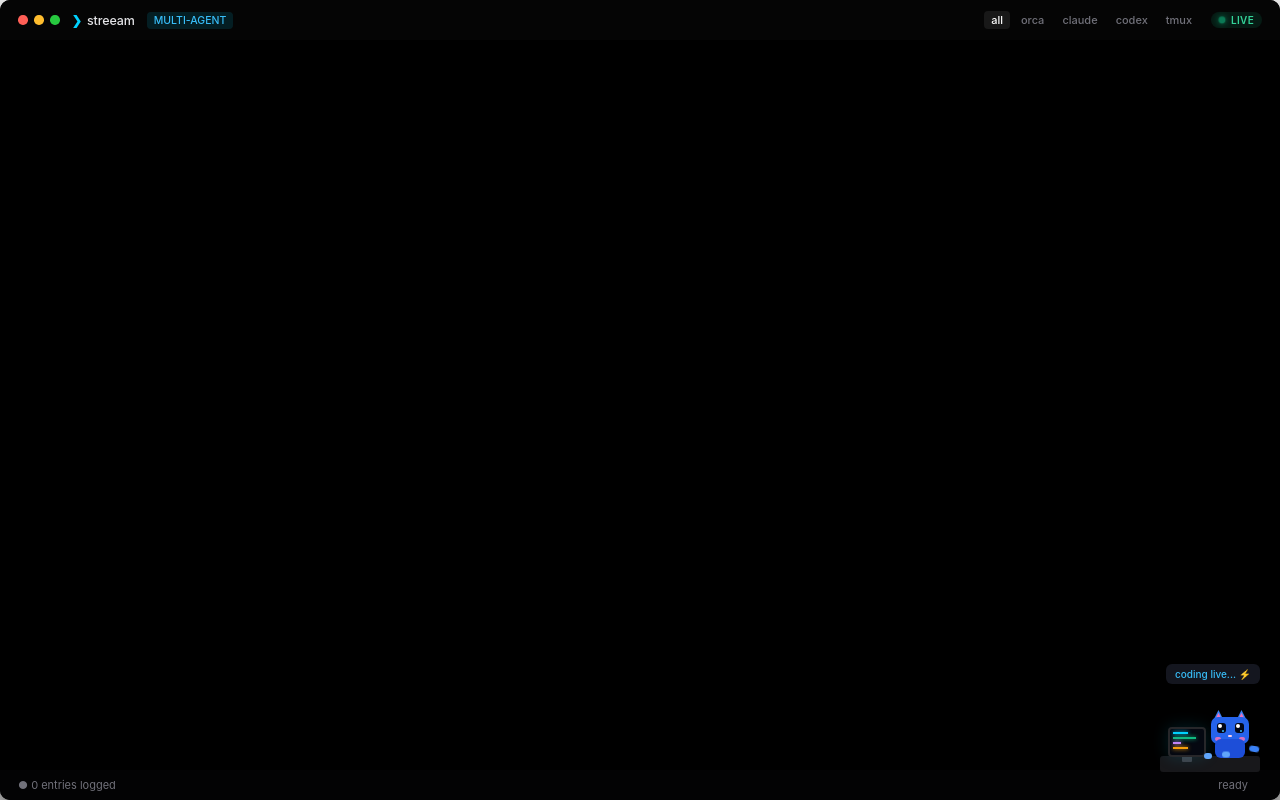
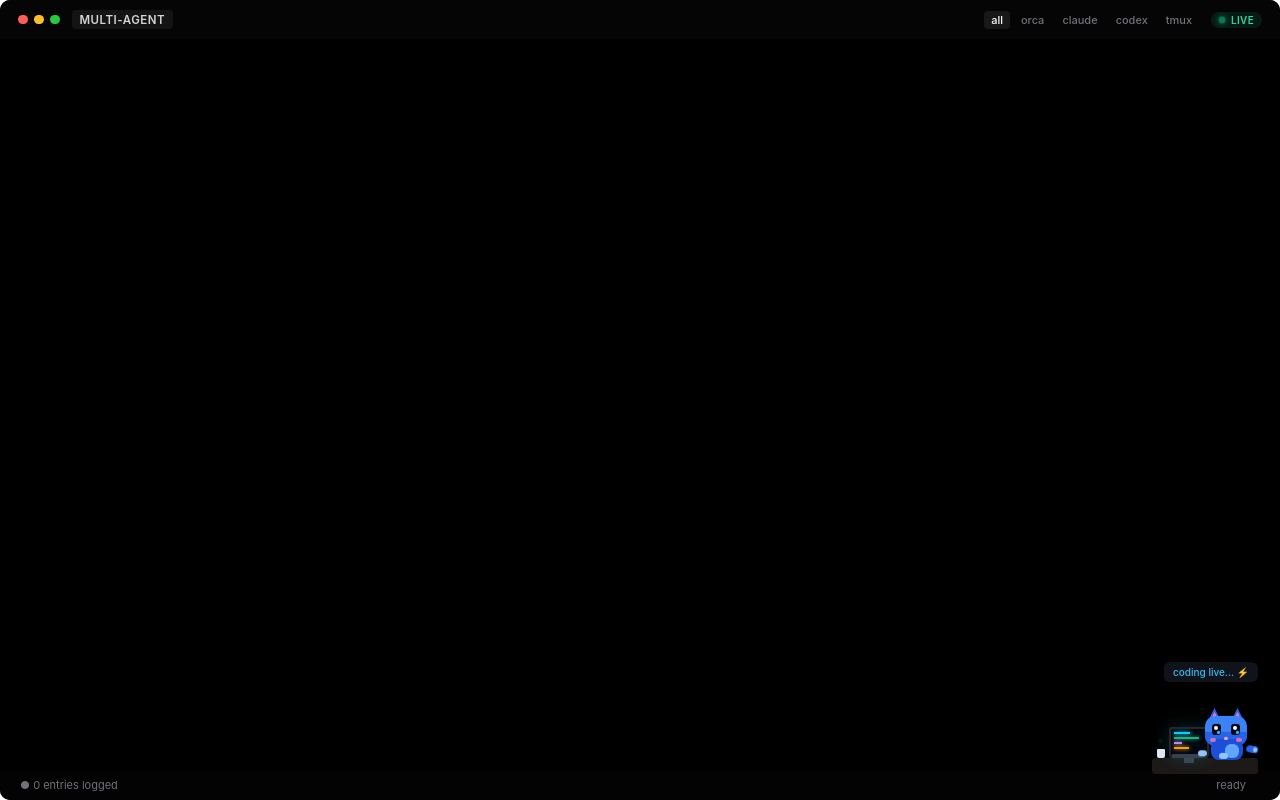
Before and after one commit to 1nickzakharov-glitch/Streeam, a website: page public/index.html in a window 1280 px wide. Drawn offline with Linux system fonts and the light colour scheme.

Commit message:
style: remove streeam title, fix left text alignment, make meta translucent, and enhance realistic cyber cat

```diff
--- a/public/index.html
+++ b/public/index.html
@@ -3,19 +3,17 @@
 <head>
     <meta charset="UTF-8">
     <meta name="viewport" content="width=device-width, initial-scale=1.0">
-    <title>Streeam — Clean Developer Terminal</title>
+    <title>Live Dev Terminal</title>
     <style>
         @import url('https://fonts.googleapis.com/css2?family=Inter:wght@400;450;500;600&display=swap');
 
         :root {
-            /* Чистый глубокий чёрный фон */
             --bg-term: #000000;
             --bg-header: #050505;
 
-            /* Цвета текста и заливок (БЕЗ ОБВОДОК) */
-            --text-main: #d4d4d8;
-            --text-dim: #71717a;
-            --text-muted: #52525b;
+            --text-main: #e4e4e7;
+            --text-meta: rgba(255, 255, 255, 0.40); /* Заметно более прозрачный для таймкодов и префиксов */
+            --text-badge: rgba(255, 255, 255, 0.50);
 
             --user-cyan: #00d2ff;
             --user-bg: rgba(0, 210, 255, 0.08);
@@ -23,8 +21,7 @@
             --green-done: #10b981;
             --green-bg: rgba(16, 185, 129, 0.12);
 
-            /* Натуральный пропорциональный шрифт как в интерфейсах macOS/Pi */
-            --font-ui: -apple-system, BlinkMacSystemFont, "SF Pro Text", "SF Pro Display", "Inter", "Helvetica Neue", sans-serif;
+            --font-ui: -apple-system, BlinkMacSystemFont, "SF Pro Text", "SF Pro Display", "Inter", sans-serif;
             --font-code: "SF Mono", Menlo, Monaco, monospace;
         }
 
@@ -44,7 +41,7 @@
             -webkit-font-smoothing: antialiased;
         }
 
-        /* Никаких жестких обводок, чистый минималистичный блок */
+        /* Чистый терминальный фрейм */
         .terminal-container {
             width: 100%;
             height: 100%;
@@ -52,7 +49,6 @@
             flex-direction: column;
             background: var(--bg-term);
             border-radius: 10px;
-            box-shadow: 0 20px 50px rgba(0, 0, 0, 0.95);
             position: relative;
             overflow: hidden;
         }
@@ -61,7 +57,7 @@
         .terminal-header {
             flex-shrink: 0;
             background: var(--bg-header);
-            padding: 11px 18px;
+            padding: 10px 18px;
             display: flex;
             align-items: center;
             justify-content: space-between;
@@ -88,28 +84,15 @@
         .dot-yellow { background: #ffbd2e; }
         .dot-green { background: #27c93f; }
 
-        .terminal-title {
-            font-size: 12.5px;
-            font-weight: 500;
-            letter-spacing: -0.1px;
-            color: #e4e4e7;
-            display: flex;
-            align-items: center;
-            gap: 5px;
-        }
-
-        .prompt-symbol {
-            color: #00d2ff;
+        /* Чистая индикация активного рабочего пространства */
+        .workspace-title {
+            font-size: 11.5px;
             font-weight: 600;
-        }
-
-        .project-tag {
-            font-size: 10.5px;
-            font-weight: 500;
-            padding: 2px 7px;
+            letter-spacing: 0.5px;
+            padding: 2.5px 8px;
             border-radius: 4px;
-            background: rgba(0, 210, 255, 0.12);
-            color: #38bdf8;
+            background: rgba(255, 255, 255, 0.06);
+            color: #d4d4d8;
             text-transform: uppercase;
         }
 
@@ -177,17 +160,17 @@
             50% { opacity: 0.6; transform: scale(1.15); }
         }
 
-        /* Лента сообщений: свободные отступы между карточками, плотное аккуратное межстрочное */
+        /* Лента сообщений: ровное идеальное выравнивание по левому краю без лишних паразитных отступов */
         .terminal-stream {
             flex: 1;
-            padding: 20px 22px;
+            padding: 18px 22px;
             overflow-y: auto;
             display: flex;
             flex-direction: column;
-            gap: 22px; /* Просторные комфортные отступы между записями */
+            gap: 20px;
             scroll-behavior: smooth;
             scrollbar-width: none;
-            padding-bottom: 110px; /* Свободное место для питомца внизу */
+            padding-bottom: 110px;
         }
 
         .terminal-stream::-webkit-scrollbar {
@@ -197,7 +180,9 @@
         .log-entry {
             display: flex;
             flex-direction: column;
-            gap: 5px;
+            gap: 4px;
+            padding: 0;
+            margin: 0;
             animation: fadeIn 0.16s ease-out;
         }
 
@@ -206,17 +191,20 @@
             to { opacity: 1; transform: translateY(0); }
         }
 
+        /* Префиксы и время: прозрачнее основного текста, выровнены строго по левой оси */
         .log-meta {
             display: flex;
             align-items: center;
             gap: 8px;
             font-size: 11px;
-            color: var(--text-dim);
+            color: var(--text-meta);
+            padding: 0;
+            margin: 0;
         }
 
         .time-text {
-            color: #52525b;
-            font-size: 10.5px;
+            color: var(--text-meta);
+            font-size: 10px;
             font-family: var(--font-code);
         }
 
@@ -225,31 +213,33 @@
             font-weight: 600;
             letter-spacing: 0.3px;
             text-transform: uppercase;
-            padding: 1px 6px;
-            border-radius: 4px;
+            padding: 1px 5px;
+            border-radius: 3px;
             background: rgba(255, 255, 255, 0.05);
-            color: #a1a1aa;
+            color: var(--text-badge);
         }
 
-        /* Плотное, натуральное межстрочное расстояние без моноширинности */
         .title-text {
             font-size: 13.5px;
-            line-height: 1.38; /* Аккуратное читабельное межстрочное */
-            color: #a1a1aa;    /* Спокойный терминальный серый */
+            line-height: 1.38;
+            color: var(--text-main);
             font-weight: 400;
             letter-spacing: -0.15px;
             word-break: break-word;
+            padding: 0;
+            margin: 0;
         }
 
-        /* 1. Сообщение пользователя: ТОЛЬКО мягкая заливка, БЕЗ ОБВОДКИ */
+        /* Сообщение пользователя: аккуратная мягкая заливка, сбалансированные внутренние отступы */
         .log-user {
             background: var(--user-bg);
             border-radius: 7px;
-            padding: 12px 16px;
+            padding: 12px 14px;
+            margin: -2px 0;
         }
 
         .log-user .badge {
-            background: rgba(0, 210, 255, 0.2);
+            background: rgba(0, 210, 255, 0.18);
             color: #38bdf8;
         }
 
@@ -257,10 +247,9 @@
             color: #f0f9ff;
             font-weight: 450;
             font-size: 14px;
-            line-height: 1.38;
         }
 
-        /* 2. Завершенный шаг: чистая зеленая заливка галочки, БЕЗ ОБВОДОК */
+        /* Завершенный шаг */
         .log-done .title-text {
             color: #6ee7b7;
             display: flex;
@@ -281,7 +270,7 @@
         /* Нижняя строка */
         .terminal-footer {
             flex-shrink: 0;
-            padding: 8px 18px;
+            padding: 8px 20px;
             background: #030304;
             display: flex;
             align-items: center;
@@ -303,12 +292,12 @@
         @keyframes blink { 50% { opacity: 0; } }
 
         /* =========================================================
-           ВЫСОКОДЕТАЛИЗИРОВАННЫЙ МИЛЫЙ ПИКСЕЛЬНЫЙ ПИТОМЕЦ (Bottom Right)
+           РЕАЛИСТИЧНЫЙ, ЖИВОЙ И ДЕТАЛИЗИРОВАННЫЙ КИБЕР-КОТИК
            ========================================================= */
         .pixel-buddy-wrapper {
             position: absolute;
-            bottom: 28px;
-            right: 20px;
+            bottom: 26px;
+            right: 22px;
             display: flex;
             flex-direction: column;
             align-items: flex-end;
@@ -317,7 +306,7 @@
         }
 
         .pet-speech-cloud {
-            background: #14161f;
+            background: #11131a;
             border-radius: 6px;
             padding: 4px 9px;
             font-size: 10px;
@@ -325,7 +314,7 @@
             color: #38bdf8;
             margin-bottom: 6px;
             white-space: nowrap;
-            box-shadow: 0 4px 14px rgba(0, 0, 0, 0.7);
+            box-shadow: 0 4px 14px rgba(0, 0, 0, 0.8);
             animation: petBounce 3s ease-in-out infinite;
         }
 
@@ -334,35 +323,61 @@
             50% { transform: translateY(-2.5px); }
         }
 
-        /* Крупный, высокодетализированный питомец */
+        /* Реалистичный пиксельный котик со столом, лампой, кружкой и клавиатурой */
         .pixel-pet {
-            width: 100px;
-            height: 80px;
+            width: 106px;
+            height: 84px;
             position: relative;
             image-rendering: pixelated;
         }
 
-        /* Рабочий стол */
+        /* Стол */
         .pet-desk {
             position: absolute;
             bottom: 0;
             left: 0;
-            width: 100px;
+            width: 106px;
             height: 16px;
-            background: #18181b;
+            background: #1c1917;
             border-radius: 3px;
         }
 
-        /* Монитор с эффектом свечения */
+        /* Кофейная кружка с паром */
+        .pet-coffee {
+            position: absolute;
+            bottom: 16px;
+            left: 5px;
+            width: 8px;
+            height: 9px;
+            background: #e2e8f0;
+            border-radius: 1px 1px 2px 2px;
+        }
+        .coffee-steam {
+            position: absolute;
+            top: -6px;
+            left: 2px;
+            width: 3px;
+            height: 5px;
+            background: rgba(255, 255, 255, 0.4);
+            border-radius: 2px;
+            animation: steamFloat 1.8s infinite ease-out;
+        }
+        @keyframes steamFloat {
+            0% { transform: translateY(0) scaleX(0.8); opacity: 0; }
+            50% { opacity: 0.6; }
+            100% { transform: translateY(-5px) scaleX(1.4); opacity: 0; }
+        }
+
+        /* Монитор с клавиатурой */
         .pet-pc {
             position: absolute;
-            bottom: 15px;
-            left: 8px;
-            width: 38px;
-            height: 30px;
+            bottom: 16px;
+            left: 17px;
+            width: 40px;
+            height: 31px;
             background: #27272a;
-            border-radius: 4px;
-            box-shadow: 0 0 16px rgba(0, 210, 255, 0.15);
+            border-radius: 3px;
+            box-shadow: 0 0 16px rgba(0, 210, 255, 0.18);
         }
 
         .pet-screen {
@@ -371,7 +386,7 @@
             left: 2px;
             right: 2px;
             bottom: 2px;
-            background: #050811;
+            background: #030712;
             border-radius: 2px;
             overflow: hidden;
         }
@@ -380,7 +395,7 @@
             position: absolute;
             top: 3px;
             left: 3px;
-            width: 18px;
+            width: 20px;
             height: 2px;
             background: #00d2ff;
             box-shadow: 0 0 4px #00d2ff;
@@ -391,7 +406,7 @@
             position: absolute;
             top: 8px;
             left: 3px;
-            width: 26px;
+            width: 28px;
             height: 2px;
             background: #10b981;
             box-shadow: 0 0 4px #10b981;
@@ -402,7 +417,7 @@
             position: absolute;
             top: 13px;
             left: 3px;
-            width: 14px;
+            width: 16px;
             height: 2px;
             background: #c084fc;
             box-shadow: 0 0 4px #c084fc;
@@ -413,7 +428,7 @@
             position: absolute;
             top: 18px;
             left: 3px;
-            width: 20px;
+            width: 24px;
             height: 2px;
             background: #f59e0b;
             box-shadow: 0 0 4px #f59e0b;
@@ -425,44 +440,54 @@
 
         .pet-pc-stand {
             position: absolute;
-            bottom: 10px;
-            left: 22px;
+            bottom: 11px;
+            left: 32px;
             width: 10px;
             height: 6px;
             background: #3f3f46;
+        }
+
+        /* Клавиатура */
+        .pet-keyboard {
+            position: absolute;
+            bottom: 16px;
+            left: 20px;
+            width: 32px;
+            height: 4px;
+            background: #374151;
             border-radius: 1px;
         }
 
-        /* Милый детализированный кибер-котик */
+        /* Сам реалистичный котик (живой мех, анатомия ушек, мордочки, светящийся воротничок) */
         .pet-creature {
             position: absolute;
             bottom: 14px;
             right: 8px;
-            width: 44px;
-            height: 48px;
-            animation: creatureBreathe 2.5s ease-in-out infinite;
+            width: 48px;
+            height: 52px;
+            animation: catBreathing 2.4s ease-in-out infinite;
         }
 
-        @keyframes creatureBreathe {
-            0%, 100% { transform: translateY(0); }
-            50% { transform: translateY(-1.5px); }
+        @keyframes catBreathing {
+            0%, 100% { transform: translateY(0) scaleY(1); }
+            50% { transform: translateY(-1.5px) scaleY(1.02); }
         }
 
-        /* Ушки с розовой серединкой */
+        /* Ушки с розовой сердцевиной и шерстинками */
         .pet-ear-left {
             position: absolute;
             top: 0;
-            left: 5px;
-            width: 11px;
-            height: 11px;
-            background: #3b82f6;
+            left: 6px;
+            width: 13px;
+            height: 13px;
+            background: #2563eb;
             clip-path: polygon(50% 0%, 0% 100%, 100% 100%);
         }
         .pet-ear-left::after {
             content: '';
             position: absolute;
-            top: 3px;
-            left: 2px;
+            top: 4px;
+            left: 3px;
             width: 7px;
             height: 7px;
             background: #f472b6;
@@ -472,58 +497,71 @@
         .pet-ear-right {
             position: absolute;
             top: 0;
-            right: 5px;
-            width: 11px;
-            height: 11px;
-            background: #3b82f6;
+            right: 6px;
+            width: 13px;
+            height: 13px;
+            background: #2563eb;
             clip-path: polygon(50% 0%, 0% 100%, 100% 100%);
         }
         .pet-ear-right::after {
             content: '';
             position: absolute;
-            top: 3px;
-            right: 2px;
+            top: 4px;
+            right: 3px;
             width: 7px;
             height: 7px;
             background: #f472b6;
             clip-path: polygon(50% 0%, 0% 100%, 100% 100%);
         }
 
-        /* Голова котика */
+        /* Голова котика с мягкими гранями */
         .pet-head {
             position: absolute;
-            top: 7px;
+            top: 8px;
             left: 3px;
-            width: 38px;
-            height: 27px;
-            background: #2563eb;
-            border-radius: 7px;
+            width: 42px;
+            height: 30px;
+            background: #3b82f6;
+            border-radius: 10px;
+            overflow: hidden;
         }
 
-        /* Большие выразительные глаза */
+        /* Тень мордочки */
+        .pet-face-shadow {
+            position: absolute;
+            bottom: 0;
+            left: 0;
+            right: 0;
+            height: 14px;
+            background: #2563eb;
+            border-radius: 0 0 10px 10px;
+        }
+
+        /* Большие выразительные живые глаза с бликами */
         .pet-eyes {
             position: absolute;
-            top: 6px;
-            left: 6px;
-            right: 6px;
+            top: 8px;
+            left: 7px;
+            right: 7px;
             display: flex;
             justify-content: space-between;
+            z-index: 5;
         }
 
         .pet-eye {
-            width: 8.5px;
-            height: 10px;
+            width: 9px;
+            height: 11px;
             background: #020617;
             border-radius: 3px;
             position: relative;
-            animation: petBlink 3.8s infinite;
+            animation: petBlink 4s infinite;
         }
 
         .pet-eye::before {
             content: '';
             position: absolute;
-            top: 1px;
-            left: 1px;
+            top: 1.5px;
+            left: 1.5px;
             width: 4px;
             height: 4px;
             background: #ffffff;
@@ -535,9 +573,9 @@
             position: absolute;
             bottom: 1.5px;
             right: 1.5px;
-            width: 2px;
-            height: 2px;
-            background: #38bdf8;
+            width: 2.5px;
+            height: 2.5px;
+            background: #00d2ff;
             border-radius: 50%;
         }
 
@@ -546,14 +584,15 @@
             97% { transform: scaleY(0.1); }
         }
 
-        /* Румяные щёчки */
+        /* Розовые щёчки */
         .pet-cheeks {
             position: absolute;
-            bottom: 3px;
-            left: 4px;
-            right: 4px;
+            bottom: 4px;
+            left: 5px;
+            right: 5px;
             display: flex;
             justify-content: space-between;
+            z-index: 5;
         }
 
         .pet-cheek {
@@ -564,70 +603,90 @@
             opacity: 0.85;
         }
 
-        /* Маленький носик */
-        .pet-nose {
+        /* Носик и мордочка */
+        .pet-muzzle {
             position: absolute;
-            bottom: 7px;
-            left: 17px;
+            bottom: 6px;
+            left: 19px;
             width: 4px;
-            height: 2.5px;
-            background: #fbcfe8;
+            height: 3px;
+            background: #fda4af;
             border-radius: 2px;
+            z-index: 5;
         }
 
-        /* Тельце */
+        /* Тельце с мягким животиком */
         .pet-body {
             position: absolute;
             bottom: 0;
-            left: 7px;
-            width: 30px;
-            height: 19px;
+            left: 9px;
+            width: 32px;
+            height: 21px;
             background: #1d4ed8;
+            border-radius: 8px;
+        }
+        .pet-belly {
+            position: absolute;
+            bottom: 2px;
+            left: 14px;
+            width: 14px;
+            height: 14px;
+            background: #60a5fa;
             border-radius: 6px;
         }
 
-        /* Лапки печатают */
+        /* Лапки печатают по клавиатуре */
         .pet-paws {
             position: absolute;
-            bottom: 2px;
+            bottom: 4px;
             left: -4px;
             display: flex;
-            gap: 10px;
-            z-index: 5;
+            gap: 12px;
+            z-index: 10;
         }
 
         .pet-paw {
-            width: 8px;
+            width: 9px;
             height: 6px;
-            background: #60a5fa;
+            background: #93c5fd;
             border-radius: 3px;
-            animation: pawTyping 0.2s infinite alternate ease-in-out;
+            animation: pawTyping 0.18s infinite alternate ease-in-out;
         }
 
         .pet-paw.right {
-            animation-delay: 0.1s;
+            animation-delay: 0.09s;
         }
 
         @keyframes pawTyping {
             0% { transform: translateY(0); }
-            100% { transform: translateY(3px); }
+            100% { transform: translateY(3.5px); }
         }
 
-        /* Хвост */
+        /* Хвост с белым кончиком */
         .pet-tail {
             position: absolute;
-            bottom: 5px;
-            right: -7px;
-            width: 10px;
-            height: 6px;
-            background: #3b82f6;
+            bottom: 6px;
+            right: -8px;
+            width: 12px;
+            height: 7px;
+            background: #2563eb;
             border-radius: 4px;
             animation: tailWiggle 1.4s ease-in-out infinite alternate;
+        }
+        .pet-tail::after {
+            content: '';
+            position: absolute;
+            top: 1px;
+            right: 1px;
+            width: 4px;
+            height: 5px;
+            background: #93c5fd;
+            border-radius: 2px;
         }
 
         @keyframes tailWiggle {
             0% { transform: rotate(0deg); }
-            100% { transform: rotate(24deg) translateY(-3px); }
+            100% { transform: rotate(26deg) translateY(-3px); }
         }
 
         /* Canvas Confetti */
@@ -655,8 +714,8 @@
                     <div class="dot dot-yellow"></div>
                     <div class="dot dot-green"></div>
                 </div>
-                <span class="terminal-title"><span class="prompt-symbol">❯</span> streeam</span>
-                <span class="project-tag" id="project-tag">MULTI-AGENT</span>
+                <!-- Чистый индикатор активного проекта -->
+                <span class="workspace-title" id="project-tag">MULTI-AGENT</span>
             </div>
             <div class="header-right">
                 <div class="source-filters">
@@ -673,16 +732,22 @@
             </div>
         </div>
 
-        <!-- Terminal Stream -->
+        <!-- Terminal Stream (идеальное выравнивание по левому краю) -->
         <div class="terminal-stream" id="stream-container">
             <!-- Dynamic entries -->
         </div>
 
-        <!-- Highly detailed animated pixel pet -->
+        <!-- Высокодетализированный реалистичный кибер-котик -->
         <div class="pixel-buddy-wrapper">
             <div class="pet-speech-cloud" id="buddy-speech">coding live... ⚡</div>
             <div class="pixel-pet">
                 <div class="pet-desk"></div>
+
+                <!-- Кружка кофе -->
+                <div class="pet-coffee">
+                    <div class="coffee-steam"></div>
+                </div>
+
                 <div class="pet-pc-stand"></div>
                 <div class="pet-pc">
                     <div class="pet-screen">
@@ -692,12 +757,16 @@
                         <div class="screen-line-4"></div>
                     </div>
                 </div>
+                <div class="pet-keyboard"></div>
 
+                <!-- Котик -->
                 <div class="pet-creature">
                     <div class="pet-tail"></div>
                     <div class="pet-ear-left"></div>
                     <div class="pet-ear-right"></div>
+
                     <div class="pet-head">
+                        <div class="pet-face-shadow"></div>
                         <div class="pet-eyes">
                             <div class="pet-eye"></div>
                             <div class="pet-eye"></div>
@@ -706,9 +775,13 @@
                             <div class="pet-cheek"></div>
                             <div class="pet-cheek"></div>
                         </div>
-                        <div class="pet-nose"></div>
+                        <div class="pet-muzzle"></div>
                     </div>
-                    <div class="pet-body"></div>
+
+                    <div class="pet-body">
+                        <div class="pet-belly"></div>
+                    </div>
+
                     <div class="pet-paws">
                         <div class="pet-paw"></div>
                         <div class="pet-paw right"></div>
```
